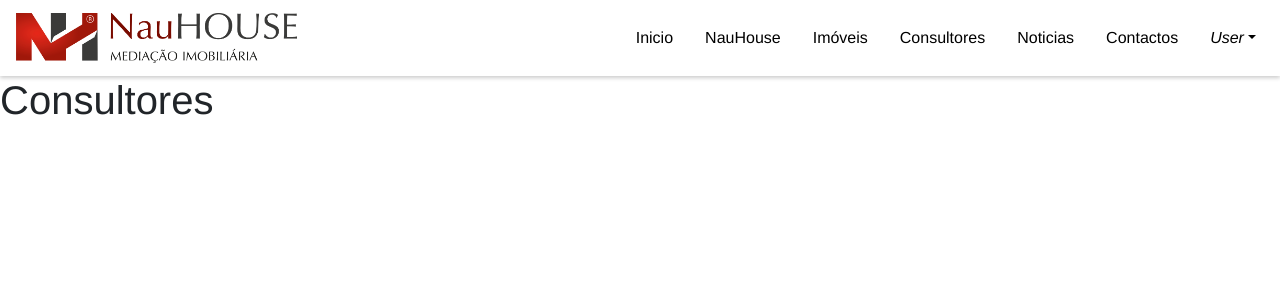
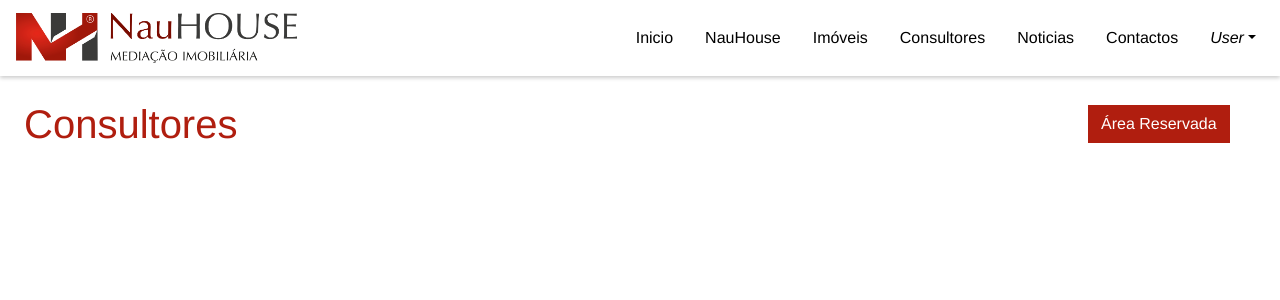
Before and after one commit to guilhermecostaa/NauHouse, a Vue app in the folder app/: page /consultants in a window 1280 px wide. Shown: the top 300 px of the page. Built offline with nearby package versions, Linux system fonts and the light colour scheme; what vue-sweetalert2 would draw is missing.

Commit message:
Login button done

```diff
--- a/app/src/views/Consultants/Consultants.vue
+++ b/app/src/views/Consultants/Consultants.vue
@@ -1,15 +1,37 @@
 <template>
-    <div>
-        <h1>Consultores</h1>
+  <div id="consultores" class="container-fluid">
+    <div class="row">
+      <h1 class="title mt-4 ml-4">Consultores</h1>
+      <b-button
+        squared
+        class="btn-area mt-5 mr-3 right"
+        type="submit"
+        variant="danger"
+        @click="btnReserveAreaClicked"
+        >Área Reservada</b-button
+      >
     </div>
+  </div>
 </template>
 
 <script>
 export default {
-
-}
+  methods: {
+    btnReserveAreaClicked() {
+      this.$router.push({ name: "Login" });
+    },
+  },
+};
 </script>
 
 <style>
-
+button.btn.btn-area.right {
+  color: #fff;
+  background-color: #b01e0f;
+  border-color: #b01e0f;
+  position: absolute;
+  left: 85%;
+  -ms-transform: translateY(-50%);
+  transform: translateY(-50%);
+}
 </style>
```
